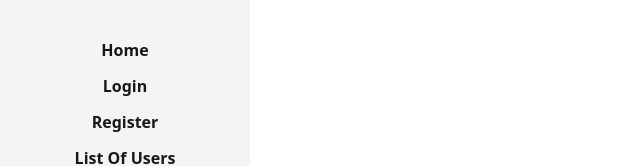
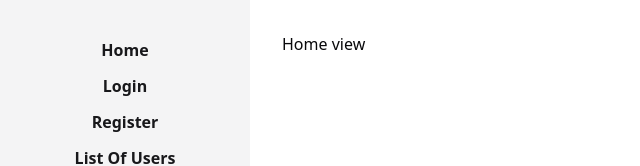
Before and after one commit to cavargasl/soluciones-americanas-test, a React (Vite) app: page / in a window 1280 px wide. Shown: the top 166 px of the page, without its empty margins (0-640 px from the left). Built offline with nearby package versions, Linux system fonts and the light colour scheme.

Commit message:
feat: implement basic view of each

```diff
--- a/src/routers/index.tsx
+++ b/src/routers/index.tsx
@@ -8,7 +8,10 @@ export default function Router() {
       <Routes>
 
         <Route path="/" element={<Home />} >
-
+          <Route index element={<h1>Home view</h1>} />
+          <Route path="login" element={<h1>Login view</h1>} />
+          <Route path="register" element={<h1>Register view</h1>} />
+          <Route path="users" element={<h1>Users view</h1>} />
         </Route>
 
       </Routes>
```
